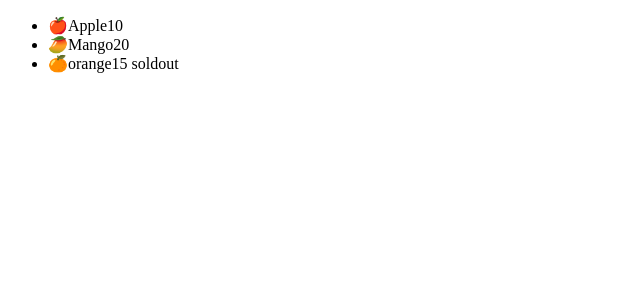
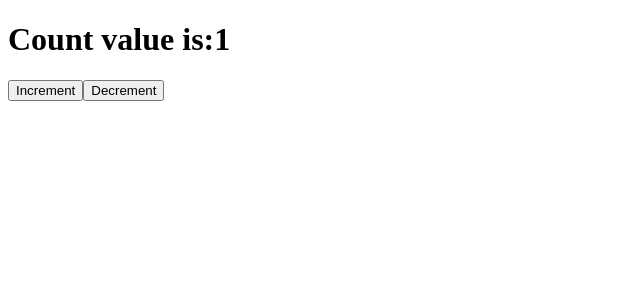
Before and after one commit to shreyapokhrel/intern, a React (Vite) app in the folder react/: page / in a window 1280 px wide. Shown: the top 300 px of the page, without its empty margins (0-640 px from the left). Built offline with nearby package versions, Linux system fonts and the light colour scheme.

Commit message:
state variable

```diff
--- a/react/src/App.jsx
+++ b/react/src/App.jsx
@@ -2,7 +2,7 @@
 import reactLogo from './assets/react.svg'
 import './App.css' */
 
-import Fruits from "./components/Fruits";
+import Counter from "./components/Counter";
 function App() {
   //const seatNumbers =[1,4,3,5];
   //const [count, setCount] = useState(0)
@@ -14,7 +14,7 @@
 } */
   return (
     <div className="App">
-      <Fruits />
+      <Counter />
     </div>
   );
   /*  { <a href="https://vitejs.dev" target="_blank">
--- /dev/null
+++ b/react/src/components/Counter.jsx
@@ -0,0 +1,17 @@
+import { useState } from "react";
+export default function Counter() {
+  const [count, setCount] = useState(1);
+  function Increment() {
+    setCount(count + 1);
+  }
+  function Decrement() {
+    setCount(count - 1);
+  }
+  return (
+    <div>
+      <h1>Count value is:{count}</h1>
+      <button onClick={Increment}>Increment</button>
+       <button onClick={Decrement}>Decrement</button>
+    </div>
+  );
+}
```
Also changed, not shown: react/src/components/Message.jsx (added, +11 -0 lines).
